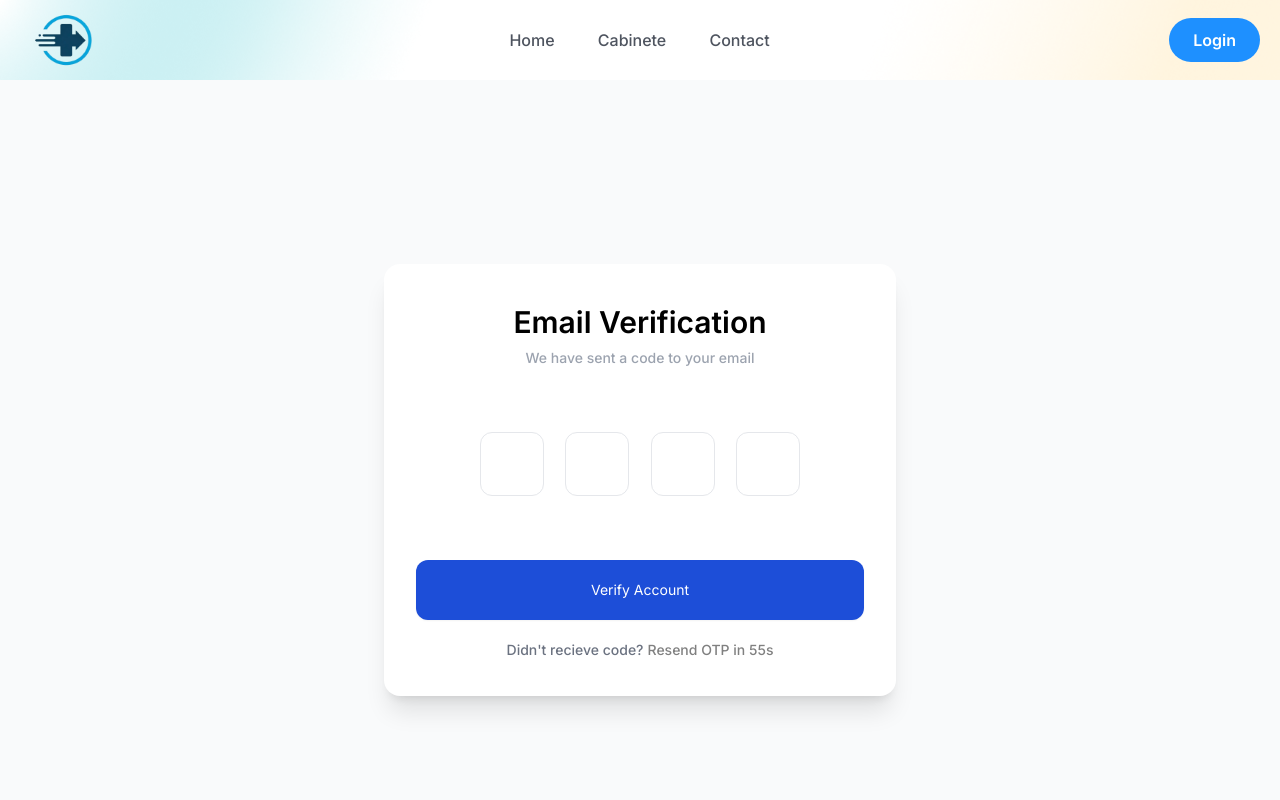
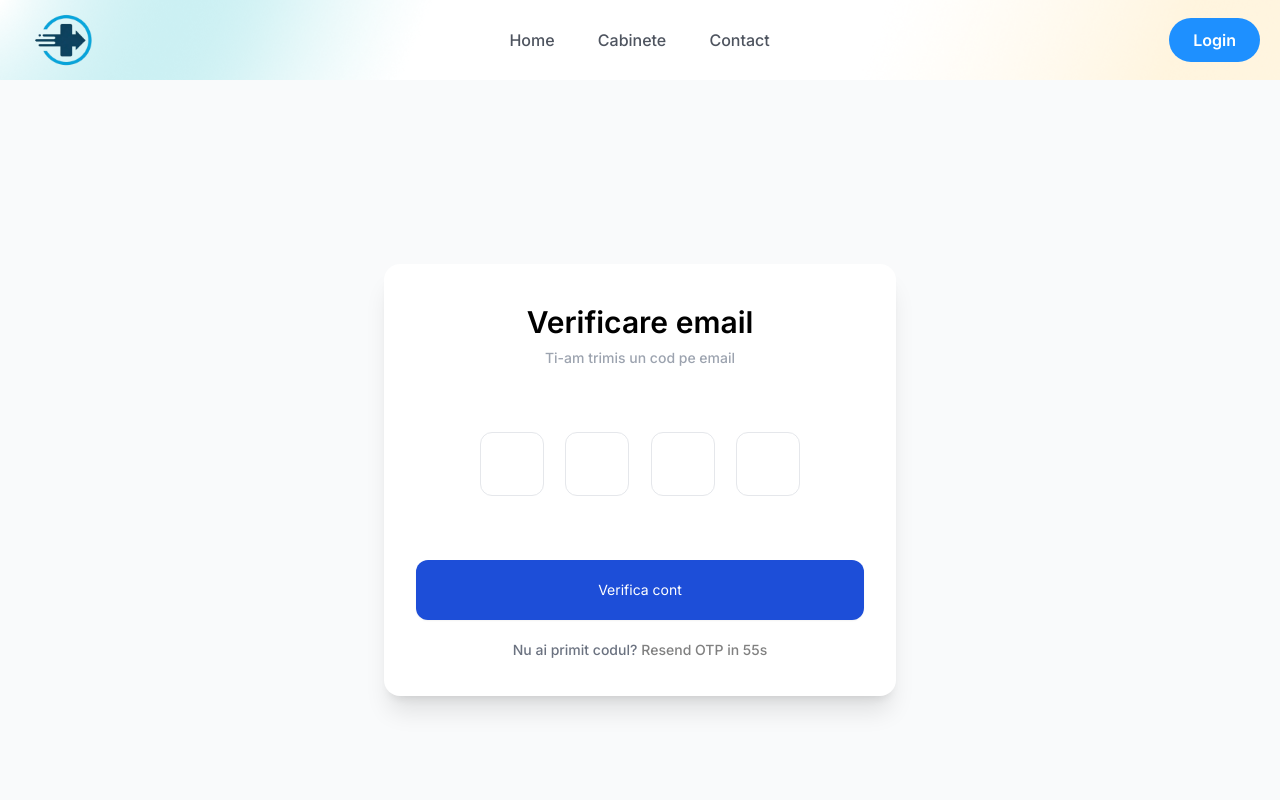
Before and after one commit to CrIsTiLaz/Programed, a Next.js app: page /recover in a window 1280 px wide. Shown: the top 800 px of the page. Built offline with nearby package versions, Linux system fonts and the light colour scheme; no server answers.

Commit message:
Resolve bug on OTPInput

```diff
--- a/app/recover/OTPInput.tsx
+++ b/app/recover/OTPInput.tsx
@@ -89,10 +89,10 @@ export default function OTPInput() {
                 <div className="mx-auto flex w-full max-w-md flex-col space-y-16">
                     <div className="flex flex-col items-center justify-center text-center space-y-2">
                         <div className="font-semibold text-3xl">
-                            <p>Email Verification</p>
+                            <p>Verificare email</p>
                         </div>
                         <div className="flex flex-row text-sm font-medium text-gray-400">
-                            <p>We have sent a code to your email {email}</p>
+                            <p>Ti-am trimis un cod pe email {email}</p>
                         </div>
                     </div>
 
@@ -176,12 +176,12 @@ export default function OTPInput() {
                                             onClick={() => verfiyOTP()}
                                             className="flex flex-row cursor-pointer items-center justify-center text-center w-full border rounded-xl outline-none py-5 bg-blue-700 border-none text-white text-sm shadow-sm"
                                         >
-                                            Verify Account
+                                            Verifica cont
                                         </a>
                                     </div>
 
                                     <div className="flex flex-row items-center justify-center text-center text-sm font-medium space-x-1 text-gray-500">
-                                        <p>Didn't recieve code?</p>{" "}
+                                        <p>Nu ai primit codul?</p>{" "}
                                         <a
                                             className="flex flex-row items-center"
                                             style={{
```
